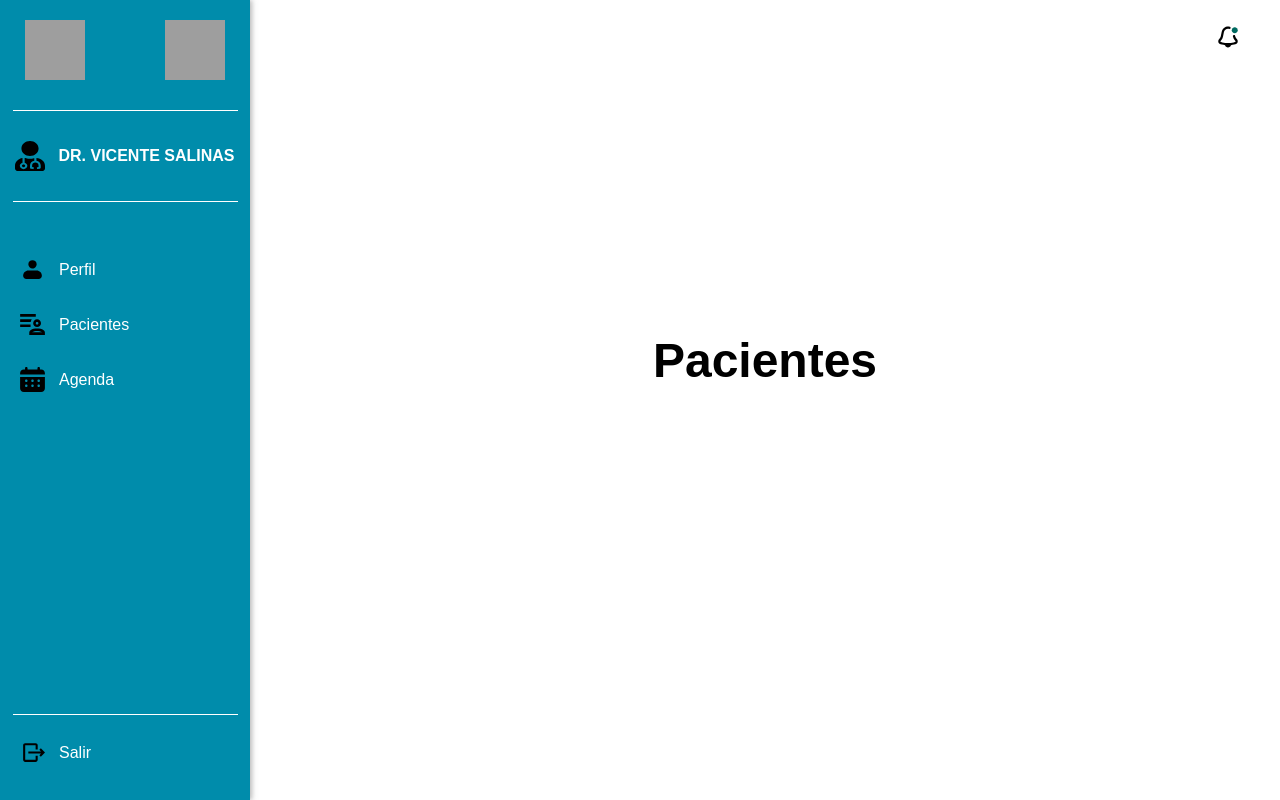
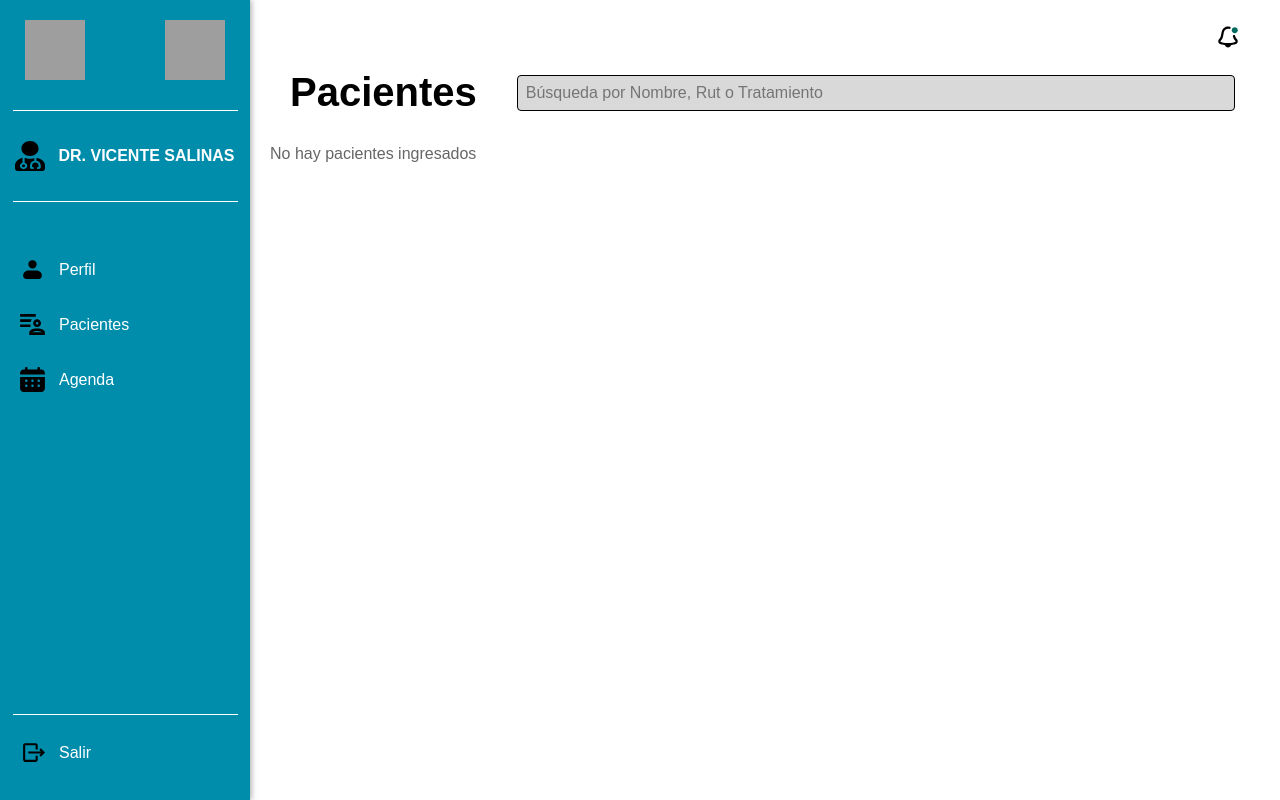
Before and after one commit to Nicolas-Paez/Consultoria, a Django app: page /pacientes/ in a window 1280 px wide. Run offline with Django 5.2, Linux system fonts and the light colour scheme; grey boxes are pictures that could not be loaded.

Commit message:
Modulo pacientes

```diff
--- a/ortesisWeb/templates/base.html
+++ b/ortesisWeb/templates/base.html
@@ -8,6 +8,7 @@
     <title>{% block title %}OrtesisWeb{% endblock %}</title>
     <link rel="stylesheet" href="{% static 'css/base/menu.css' %}">
     <link rel="stylesheet" href="{% static 'css/base/base.css' %}">
+    <link rel="stylesheet" href="{% static 'css/paciente.css' %}">
     {% block extra_head %}
     {% endblock %}
 </head>
--- /dev/null
+++ b/terapeuta/static/css/paciente.css
@@ -0,0 +1,45 @@
+/* Estilos generales */
+body {
+    margin: 0;
+    font-family: Arial, sans-serif;
+}
+
+/* Estilos del header */
+.header {
+    display: flex;
+    align-items: center;
+    justify-content: flex-start;
+    gap: 40px; /* Espacio entre el título y la barra de búsqueda */
+    margin-bottom: 20px; /* Espacio debajo del header */
+}
+
+.header h1 {
+    margin: 0;
+    font-size: 40px;
+    color: black;
+}
+
+/* Estilos para la barra de búsqueda */
+.search-bar {
+    padding: 8px;
+    font-size: 16px;
+    background-color: #D9D9D9;
+    border: 1px solid black;
+    border-radius: 4px;
+    width: 700px;
+}
+
+.search-bar:focus {
+    outline: none;
+    border-color: #4CAF50;
+}
+
+/* Estilos para el contenedor de la lista */
+.li-container {
+    margin-bottom: 20px;
+}
+
+/* Estilos para el mensaje de vacio */
+.empty {
+    color: #666;
+}
--- a/terapeuta/templates/paciente.html
+++ b/terapeuta/templates/paciente.html
@@ -3,7 +3,19 @@
 {% block title %}Pacientes{% endblock %}
 
 {% block content %}
-<div style="display: flex; justify-content: center; align-items: center; height: 80vh;">
-    <h1 style="font-size: 48px; font-weight: bold;">Pacientes</h1>
+<div class="container">
+    <header class="header">
+        <h1>Pacientes</h1>
+        <input type="text" placeholder="Búsqueda por Nombre, Rut o Tratamiento" class="search-bar">
+    </header>
+    <div class="li-container">
+        <ul>
+            <!-- Lista de pacientes -->
+        </ul>
+    </div>
+    <div class="empty">
+        <p>No hay pacientes ingresados</p>
+    </div>
 </div>
+<script src="paciente.js"></script>
 {% endblock %}
```
Also changed, not shown: autenticacion/static/styles/password_reset.css (+0 -28 lines), terapeuta/static/js/paciente.js (added, +17 -0 lines).
